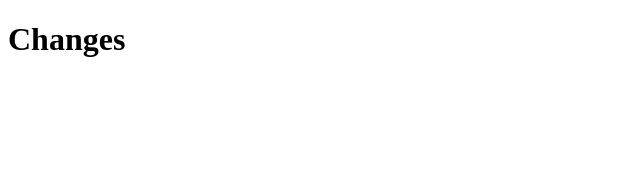
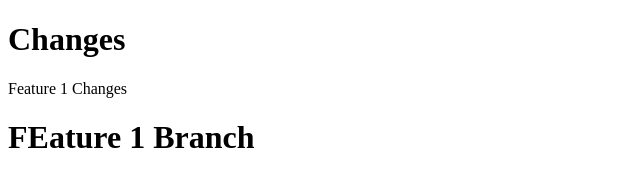
Before and after one commit to hashimbaigoff/gitEaxmple, a plain HTML site: page index.html in a window 1280 px wide. Shown: the whole page, without its empty margins (0-640 px from the left). Drawn offline with Linux system fonts and the light colour scheme.

Commit message:
feature1 Changes

```diff
--- a/index.html
+++ b/index.html
@@ -7,5 +7,7 @@
 </head>
 <body>
     <h1>Changes</h1>
+    <p>Feature 1 Changes</p>
+    <h1>FEature 1 Branch</h1>
 </body>
 </html>
```
